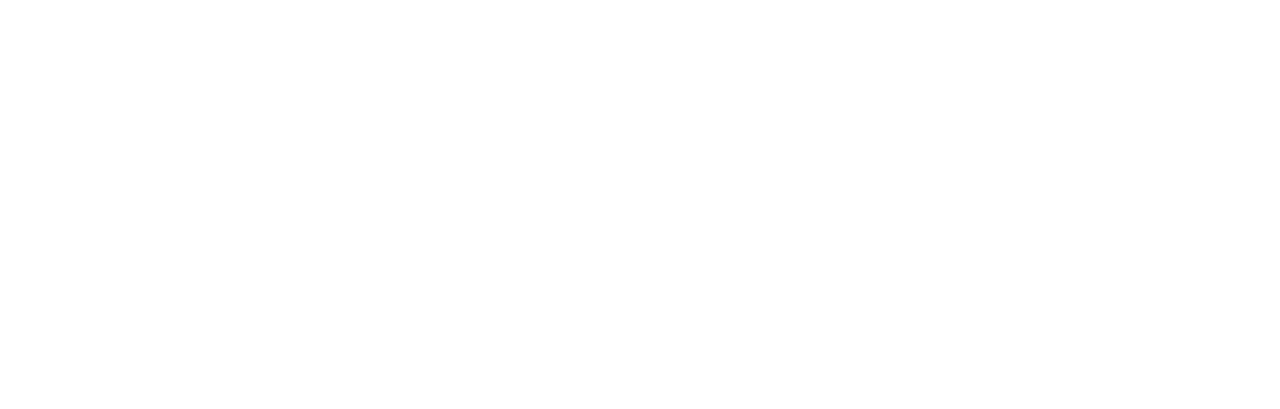
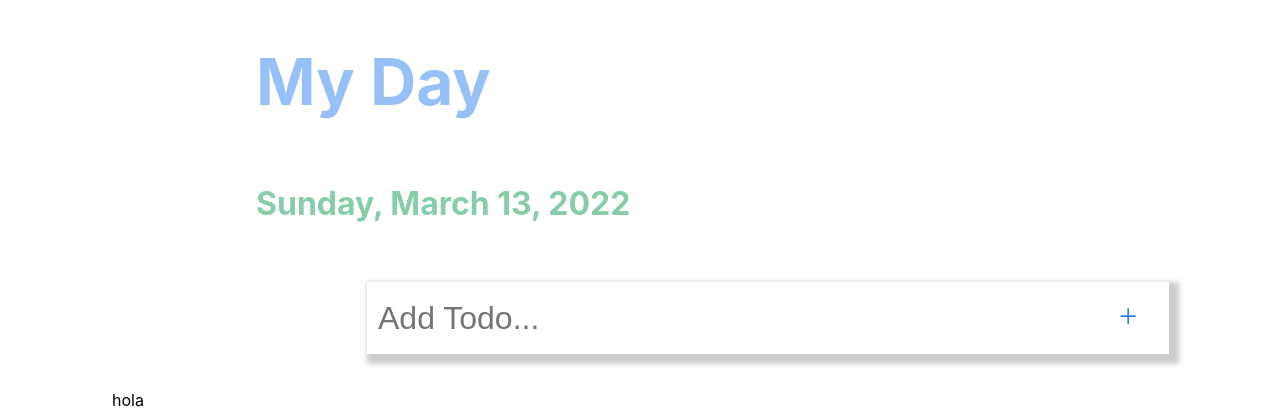
Before and after one commit to leonsuaren/todo, a React (Create React App) app: page / in a window 1280 px wide. Before the commit this address had no page. Shown: the top 409 px of the page. Built offline with nearby package versions, Linux system fonts and the light colour scheme; no server answers.

Commit message:
create protect route function

```diff
--- a/src/App.js
+++ b/src/App.js
@@ -2,10 +2,7 @@ import './App.css';
 
 import { BrowserRouter as Router, Route, Routes } from 'react-router-dom';
 
-import { PageLayout } from './layout/';
-import { Menu } from './sections/menu';
-import { TodoHeader } from './sections/todo-header';
-import { ListTodo } from './sections/list';
+import { Home } from './views/home'
 import { Register } from './views/register';
 
 function App() {
@@ -13,7 +10,8 @@ function App() {
     <div>
       <Router>
         <Routes>
-          <Route path='/register' element={<Register />} />
+          <Route path='/' element={<Home />} />
+          <Route path='register' element={<Register />} />
         </Routes>
       </Router>
     </div>
@@ -21,9 +19,3 @@ function App() {
 }
 
 export default App;
-
-// <PageLayout>
-// <Menu />
-// <TodoHeader />
-// <ListTodo />
-// </PageLayout>
--- /dev/null
+++ b/src/protect-route/index.js
@@ -0,0 +1 @@
+export { ProtectRoute } from './ProtectRoute';
--- a/src/views/home/Home.jsx
+++ b/src/views/home/Home.jsx
@@ -0,0 +1,16 @@
+import React from 'react';
+
+import { PageLayout } from '../../layout/PageLayout';
+import { Menu } from '../../sections/menu';
+import { TodoHeader } from '../../sections/todo-header';
+import { ListTodo } from '../../sections/list';
+
+export const Home = () => {
+  return (
+    <PageLayout>
+      <Menu />
+      <TodoHeader />
+      <ListTodo />
+    </PageLayout>
+  )
+}
--- a/src/views/home/index.js
+++ b/src/views/home/index.js
@@ -0,0 +1 @@
+export { Home } from './Home';
```
Also changed, not shown: src/protect-route/ProtectRoute.js (added, +8 -0 lines).
